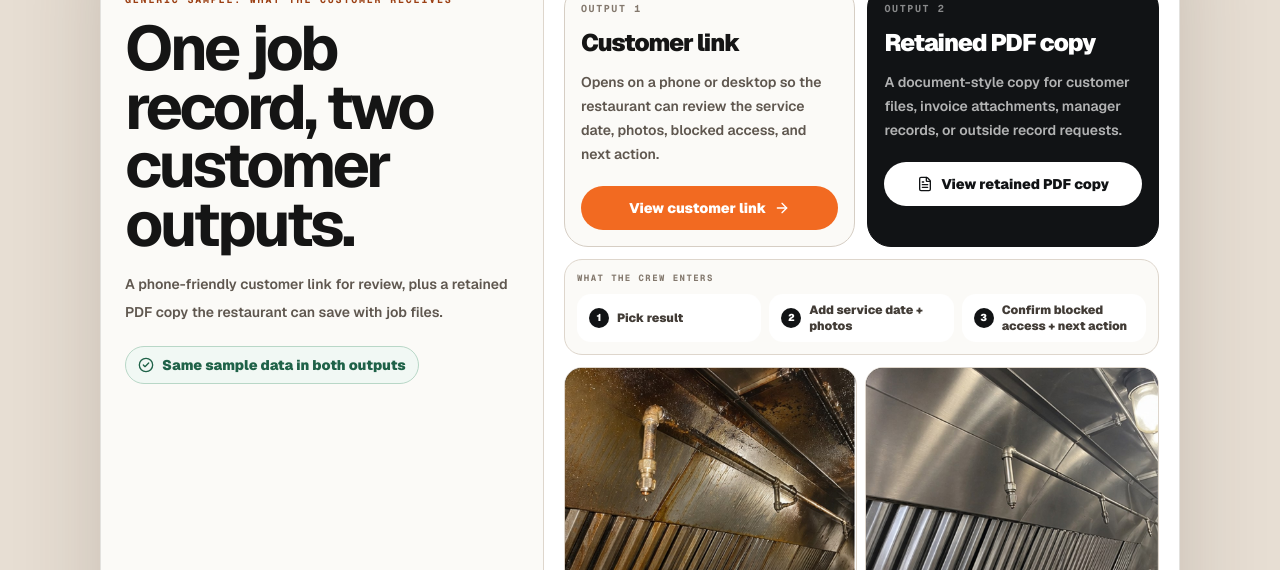
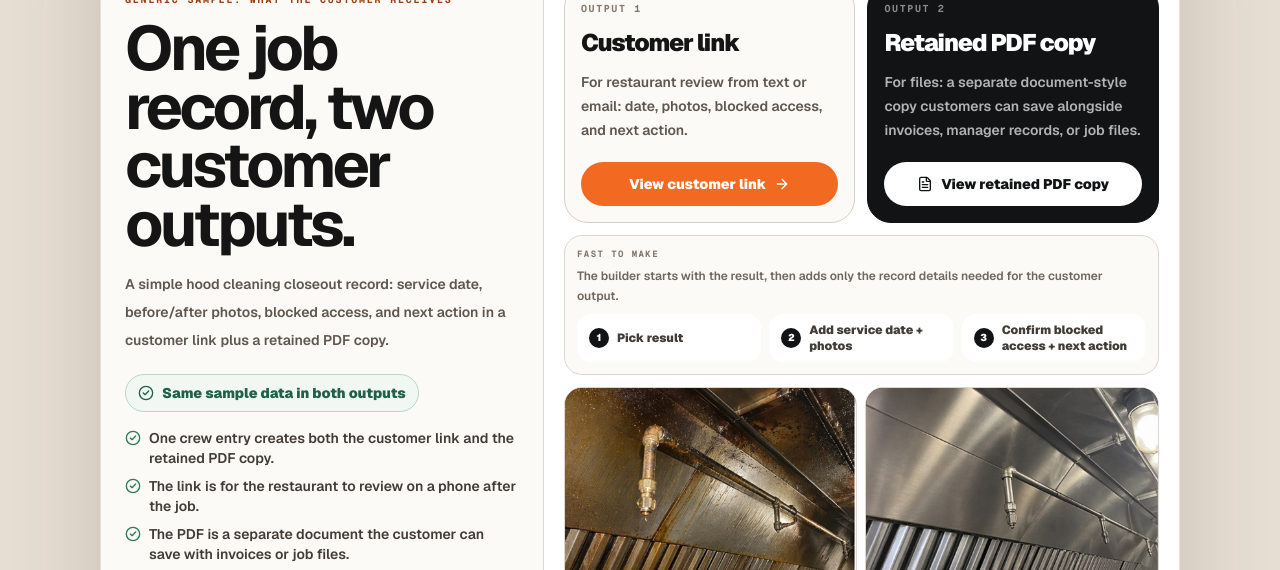
Before and after one commit to ichbinhyeok/kitchenpermit, a Next.js app in the folder frontend/: page /samples/quick-closeout in a window 1280 px wide. Shown: the part 230-800 px from the top of the page. Built offline with nearby package versions, Linux system fonts and the light colour scheme; no server answers.

Commit message:
Clarify quick sample value

```diff
--- a/frontend/src/app/(marketing)/samples/quick-closeout/page.tsx
+++ b/frontend/src/app/(marketing)/samples/quick-closeout/page.tsx
@@ -46,6 +46,12 @@ const inputSteps = [
   ["3", "Confirm blocked access + next action"],
 ] as const;
 
+const valuePoints = [
+  "One crew entry creates both the customer link and the retained PDF copy.",
+  "The link is for the restaurant to review on a phone after the job.",
+  "The PDF is a separate document the customer can save with invoices or job files.",
+] as const;
+
 export default function QuickCloseoutSamplePage() {
   return (
     <main className="-mt-[82px] bg-[#e7ded3] px-4 pb-12 pt-[96px] text-[#151515] sm:px-5 sm:pt-[108px] md:pt-[122px]">
@@ -76,14 +82,28 @@ export default function QuickCloseoutSamplePage() {
               One job record, two customer outputs.
             </h1>
             <p className="mt-3 max-w-xl text-sm font-semibold leading-6 text-[#5f574f] sm:mt-4 sm:leading-7">
-              A phone-friendly customer link for review, plus a retained PDF
-              copy the restaurant can save with job files.
+              A simple hood cleaning closeout record: service date,
+              before/after photos, blocked access, and next action in a
+              customer link plus a retained PDF copy.
             </p>
 
             <div className="mt-4 inline-flex items-center gap-2 rounded-full border border-[#b8d7c7] bg-[#f1f8f4] px-3 py-2 text-sm font-black text-[#1f6248] sm:mt-5">
               <CheckCircle2 className="h-4 w-4" />
               Same sample data in both outputs
             </div>
+
+            <p className="mt-3 text-sm font-black leading-5 text-[#423c36] sm:hidden">
+              Link for review. PDF for files. Result-first builder.
+            </p>
+
+            <ul className="mt-4 hidden gap-2 text-sm font-semibold leading-5 text-[#423c36] sm:grid">
+              {valuePoints.map((point) => (
+                <li key={point} className="flex gap-2">
+                  <CheckCircle2 className="mt-0.5 h-4 w-4 shrink-0 text-[#2e7a58]" />
+                  <span>{point}</span>
+                </li>
+              ))}
+            </ul>
           </div>
 
           <div className="border-t border-[#ded6cc] bg-white px-4 py-4 sm:px-5 lg:border-l lg:border-t-0">
@@ -95,9 +115,9 @@ export default function QuickCloseoutSamplePage() {
                 <h2 className="mt-2 text-lg font-black leading-tight tracking-[-0.04em] sm:mt-3 sm:text-2xl sm:tracking-[-0.045em]">
                   Customer link
                 </h2>
-                <p className="mt-2 hidden text-sm font-semibold leading-6 text-[#5f574f] sm:mt-3 sm:block">
-                  Opens on a phone or desktop so the restaurant can review the
-                  service date, photos, blocked access, and next action.
+                <p className="mt-2 text-sm font-semibold leading-6 text-[#5f574f] sm:mt-3">
+                  For restaurant review from text or email: date, photos,
+                  blocked access, and next action.
                 </p>
                 <Link
                   href="/p/sample-blocked-access"
@@ -116,9 +136,9 @@ export default function QuickCloseoutSamplePage() {
                 <h2 className="mt-2 text-lg font-black leading-tight tracking-[-0.04em] sm:mt-3 sm:text-2xl sm:tracking-[-0.045em]">
                   Retained PDF copy
                 </h2>
-                <p className="mt-2 hidden text-sm font-semibold leading-6 text-white/68 sm:mt-3 sm:block">
-                  A document-style copy for customer files, invoice attachments,
-                  manager records, or outside record requests.
+                <p className="mt-2 text-sm font-semibold leading-6 text-white/68 sm:mt-3">
+                  For files: a separate document-style copy customers can save
+                  alongside invoices, manager records, or job files.
                 </p>
                 <Link
                   href={AXIS1_BLOCKED_ACCESS_SAMPLE_PDF_HREF}
@@ -133,7 +153,11 @@ export default function QuickCloseoutSamplePage() {
 
             <div className="mt-3 rounded-[18px] border border-[#ded6cc] bg-[#fbfaf7] px-3 py-3">
               <p className="font-mono text-[9px] font-bold uppercase tracking-[0.16em] text-[#83786d]">
-                What the crew enters
+                Fast to make
+              </p>
+              <p className="mt-1 text-xs font-semibold leading-5 text-[#6f665d]">
+                The builder starts with the result, then adds only the record
+                details needed for the customer output.
               </p>
               <div className="mt-2 grid gap-2 sm:grid-cols-3">
                 {inputSteps.map(([step, label]) => (
```
